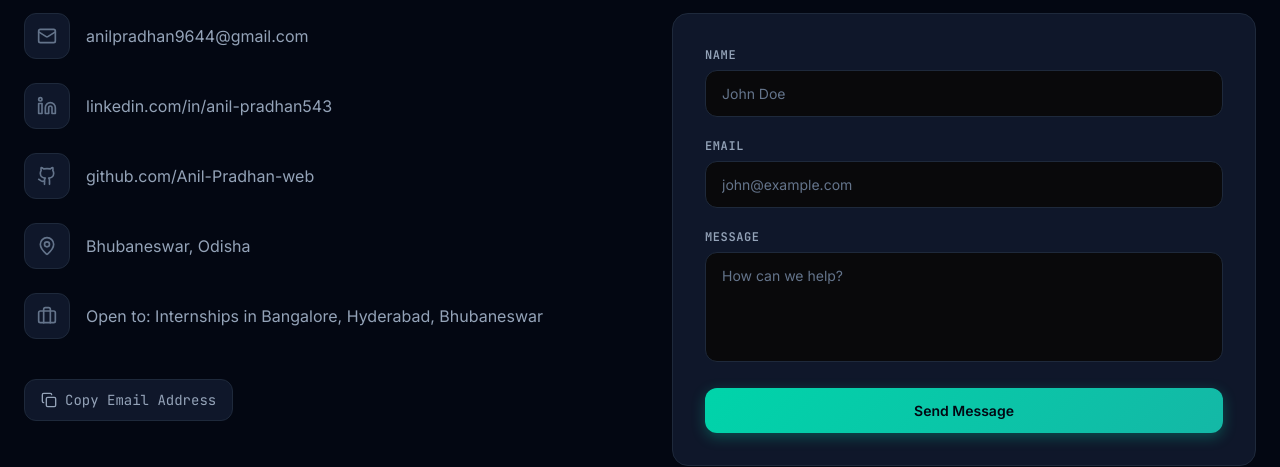
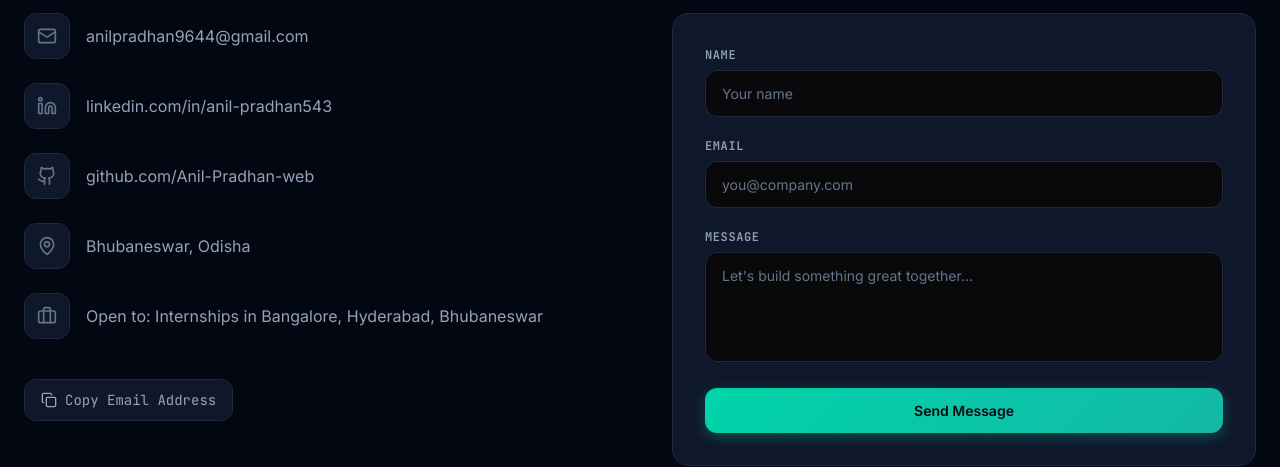
Before and after one commit to Anil-Pradhan-web/MY-PORTFOLIO, a Next.js app: page / in a window 1280 px wide. Shown: the part 5745-6212 px from the top of the page. Built offline with nearby package versions, Linux system fonts and the light colour scheme.

Commit message:
fix: update contact form placeholders to cleaner text

```diff
--- a/src/components/sections/Contact.tsx
+++ b/src/components/sections/Contact.tsx
@@ -145,7 +145,7 @@ export default function Contact() {
                 id="contact-name"
                 name="name"
                 label="Name"
-                placeholder="John Doe"
+                placeholder="Your name"
                 value={formData.name}
                 onChange={handleChange}
                 required
@@ -157,7 +157,7 @@ export default function Contact() {
                 name="email"
                 type="email"
                 label="Email"
-                placeholder="john@example.com"
+                placeholder="you@company.com"
                 value={formData.email}
                 onChange={handleChange}
                 required
@@ -169,7 +169,7 @@ export default function Contact() {
                 name="message"
                 label="Message"
                 rows={4}
-                placeholder="How can we help?"
+                placeholder="Let's build something great together..."
                 value={formData.message}
                 onChange={handleChange}
                 required
```
